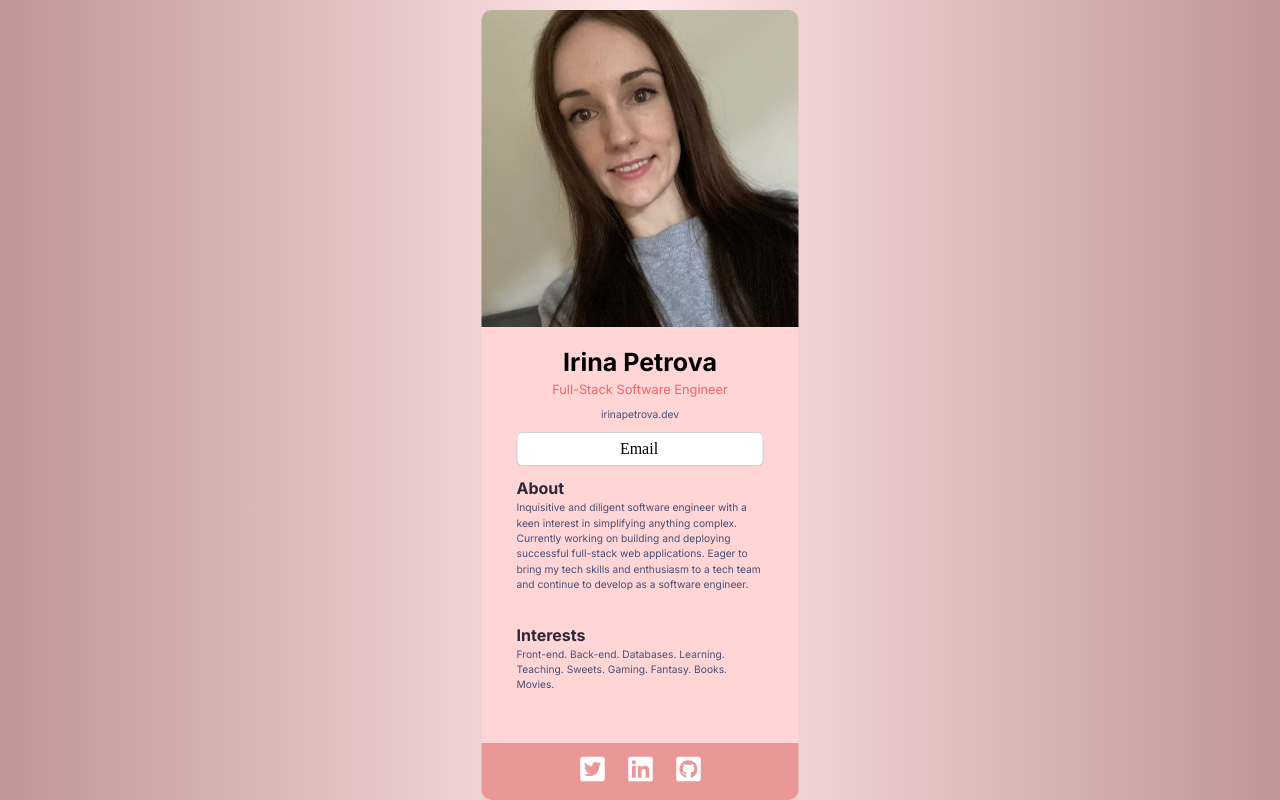
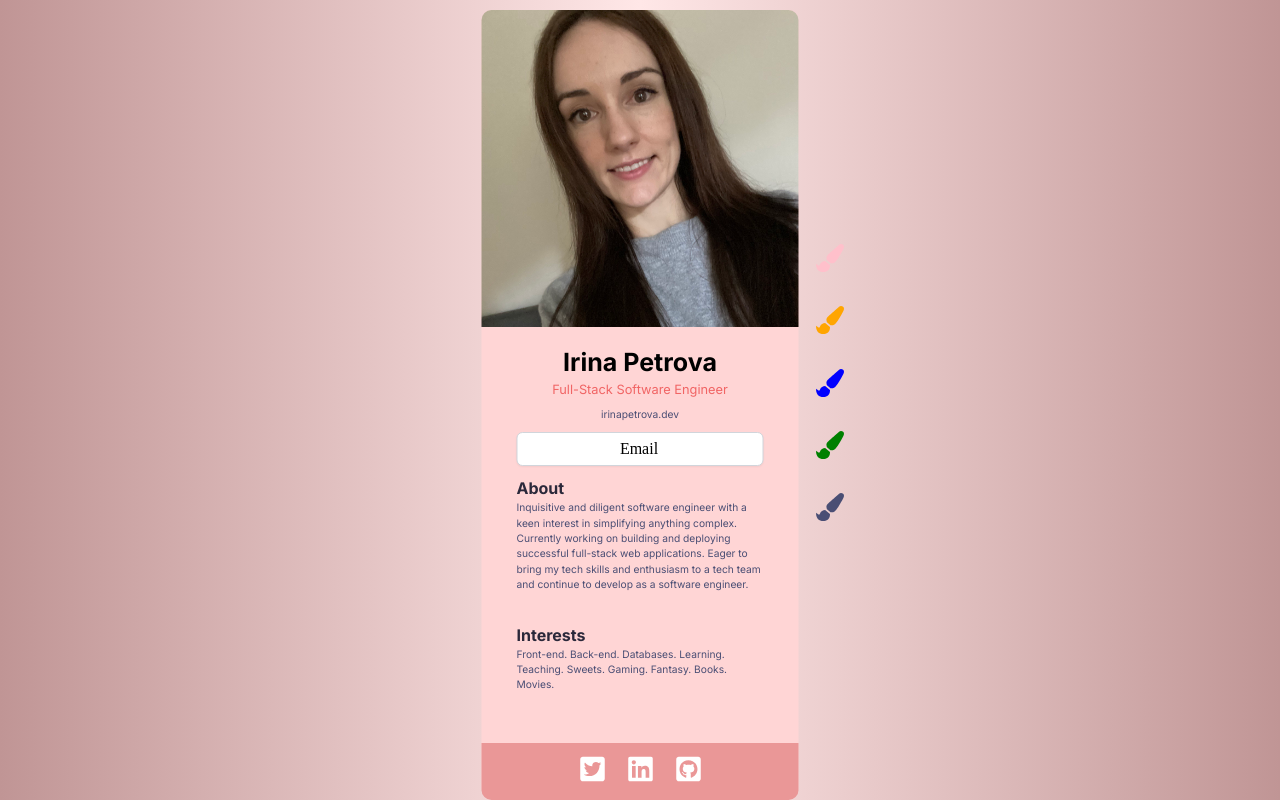
Before and after one commit to Hopeah/Business-Viz, a React (Vite) app: page / in a window 1280 px wide. Built offline with nearby package versions, Linux system fonts and the light colour scheme.

Commit message:
Change brush placement

```diff
--- a/src/components/Colors.jsx
+++ b/src/components/Colors.jsx
@@ -4,11 +4,11 @@ import { FaPaintBrush } from 'react-icons/fa'
 function Colors(props) {
     return (
         <div className='brushes'>
-            <span onClick={() => props.changeColor('')}><FaPaintBrush size={28} color={'pink'}/></span>
-            <span onClick={() => props.changeColor('red')}><FaPaintBrush size={28} color={'orange'}/></span>
-            <span onClick={() => props.changeColor('blue')}><FaPaintBrush size={28} color={'blue'}/></span>
-            <span onClick={() => props.changeColor('green')}><FaPaintBrush size={28} color={'green'}/></span>
-            <span onClick={() => props.changeColor('black')}><FaPaintBrush size={28}/></span>
+            <p onClick={() => props.changeColor('')}><FaPaintBrush size={28} color={'pink'}/></p>
+            <p onClick={() => props.changeColor('red')}><FaPaintBrush size={28} color={'orange'}/></p>
+            <p onClick={() => props.changeColor('blue')}><FaPaintBrush size={28} color={'blue'}/></p>
+            <p onClick={() => props.changeColor('green')}><FaPaintBrush size={28} color={'green'}/></p>
+            <p onClick={() => props.changeColor('black')}><FaPaintBrush size={28}/></p>
         </div>
     )
 }
--- a/src/index.css
+++ b/src/index.css
@@ -43,9 +43,10 @@ main {
 
 .brushes {
   position: absolute;
-  top: 10%;
+  top: 50%;
   left: 50%;
   transform: translate(-50%, -50%);
+  margin-left: 190px;
 }
 
 /* Info */
```
